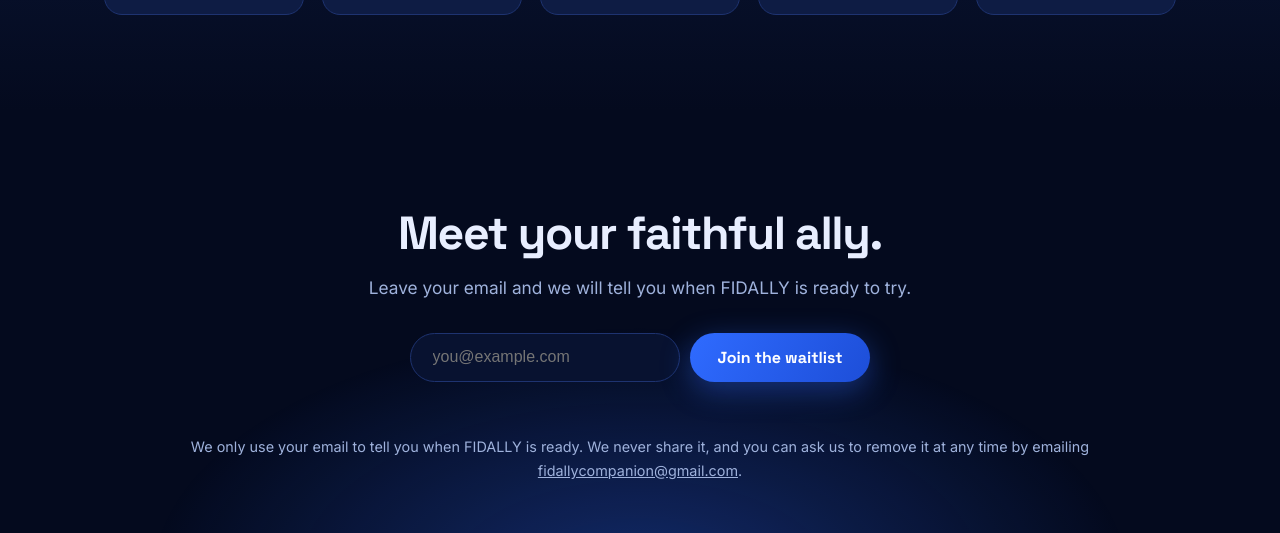
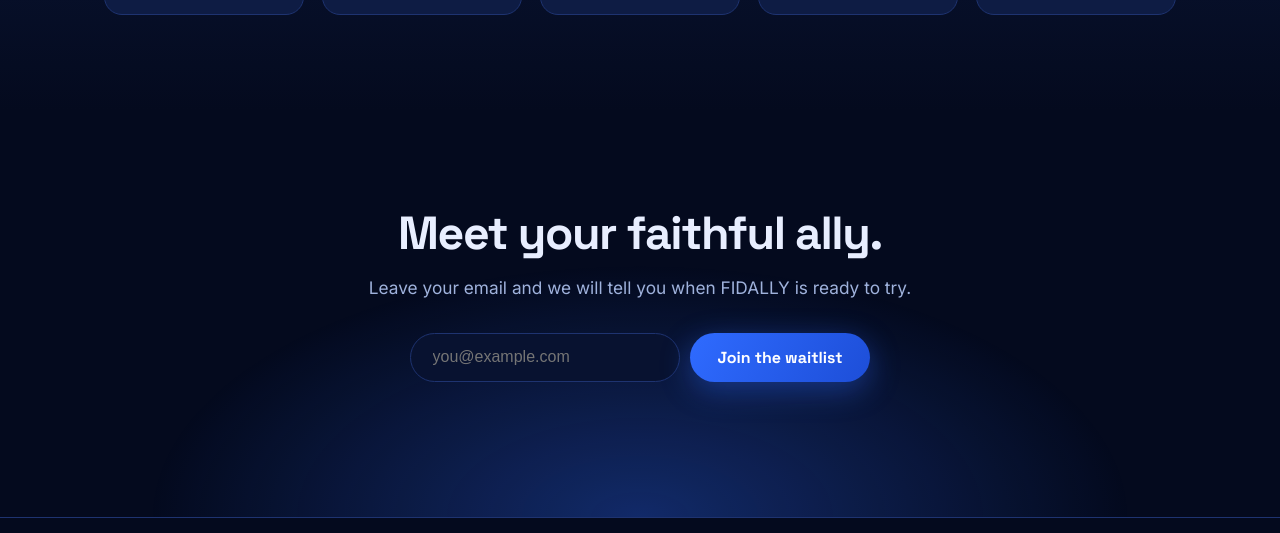
Before and after one commit to Thinal-Sandiru/FIDALLY, a website: page website/public/index.html in a window 1280 px wide. Shown: the part 7051-7584 px from the top of the page. Drawn offline with Linux system fonts and the light colour scheme.

Commit message:
Remove email privacy note from waitlist section

```diff
--- a/website/public/index.html
+++ b/website/public/index.html
@@ -494,9 +494,7 @@
             /><button class="btn p" type="submit">Join the waitlist</button>
           </form>
           <p id="msg" role="status"></p>
-          <p class="small">We only use your email to tell you when FIDALLY is ready.
-  We never share it, and you can ask us to remove it at any time by emailing
-  <a href="mailto:fidallycompanion@gmail.com">fidallycompanion@gmail.com</a>.</p>
+
         </div>
       </section>
     </main>
```
